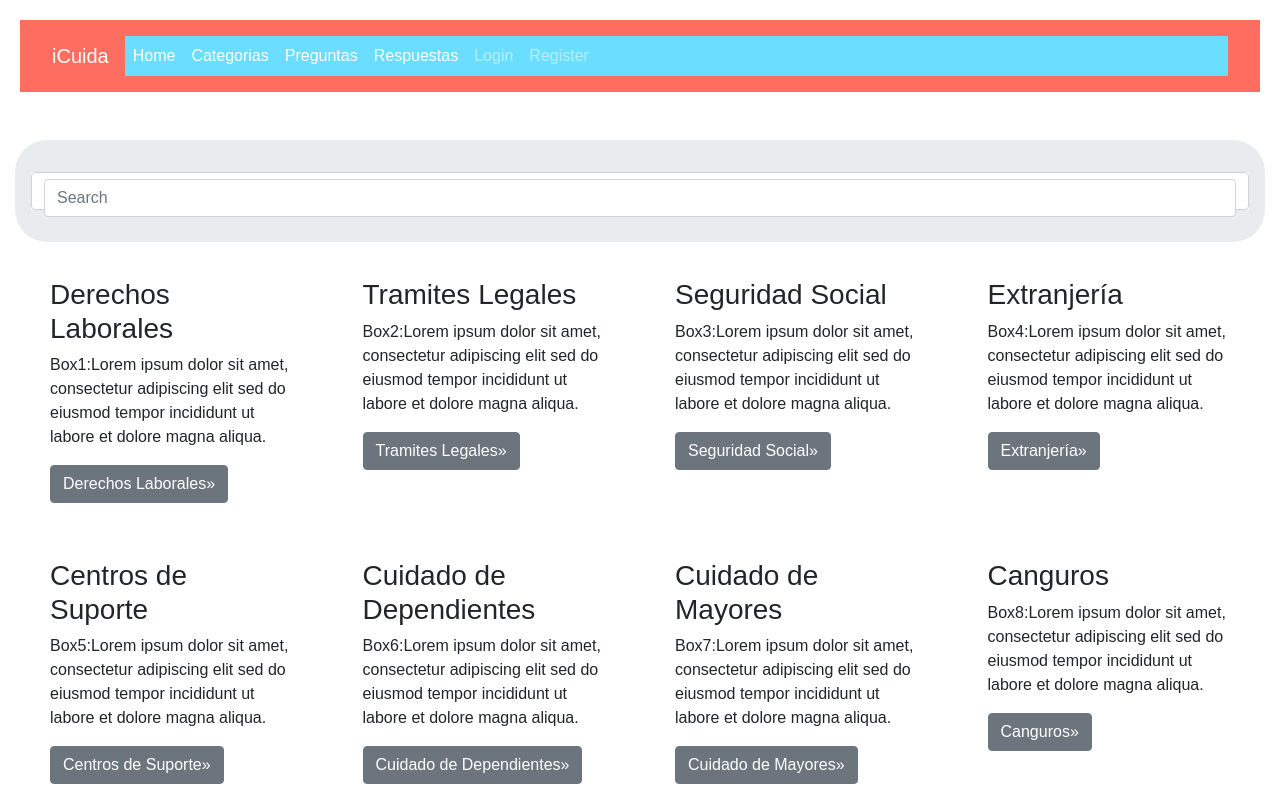
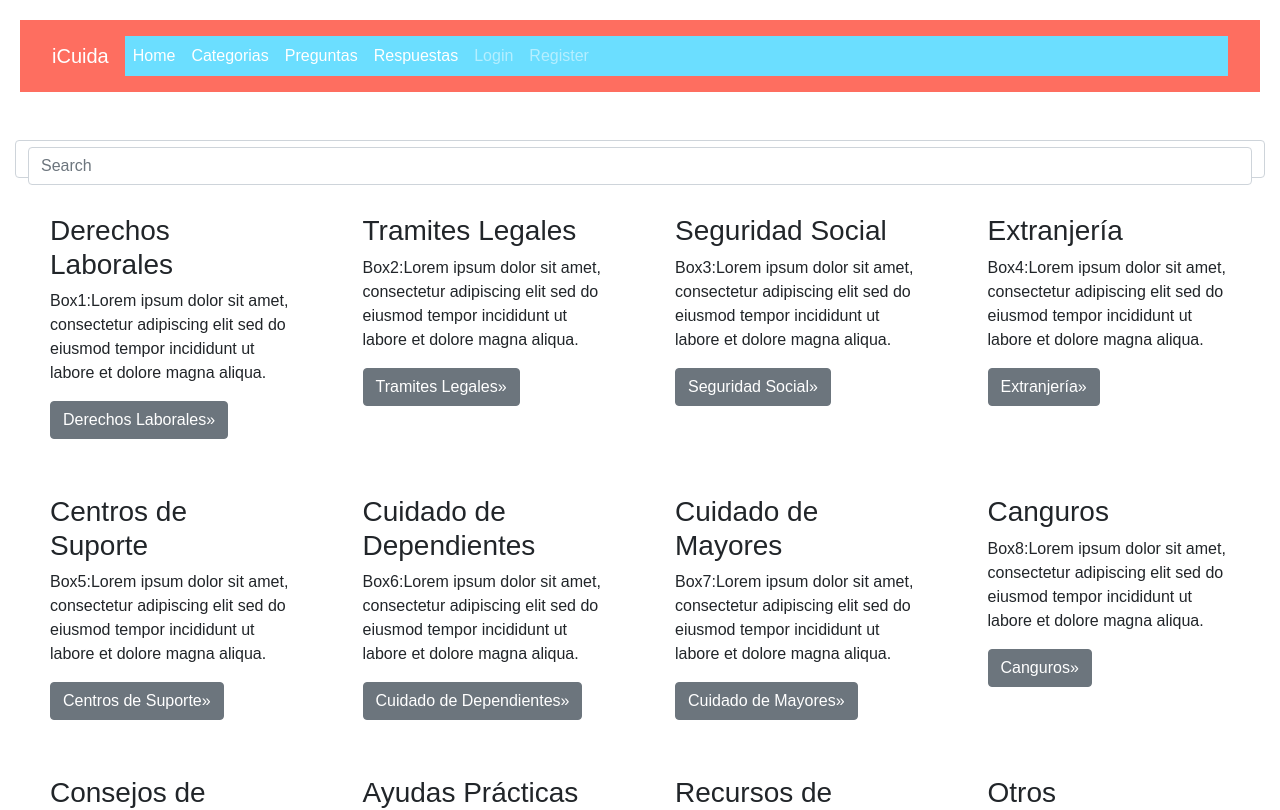
Before and after one commit to Iniciativa-Barcelona-Open-Data-I-iCuida/iCuida, a React (Create React App) app in the folder client/: page / in a window 1280 px wide. Shown: the top 810 px of the page. Built offline with nearby package versions, Linux system fonts and the light colour scheme.

Commit message:
del padding jumbotron

```diff
--- a/client/src/assets/css/Landing.css
+++ b/client/src/assets/css/Landing.css
@@ -43,9 +43,8 @@ body{
     transition: border-color .15s ease-in-out,box-shadow .15s ease-in-out;
 }
 
-
 .jumbotron {
-    padding: 2rem 1rem;
+    padding: 0 !important;
     margin-bottom: 2rem;
     border-radius: 2rem;
 }
@@ -96,21 +95,6 @@ div .jumbotron-mt-5 {
     font-weight: bold;
 }
 
-/*
-.div-col-xs-5
-.div-col-sm-6 {
-    background-color:#17a2b8;
-    position: relative;
-    width: 100%;
-    padding: 50px;
-    padding-right: 15px;
-    padding-left: 15px;
-    margin: 0 0 16px;
-    font-size: 32px;
-    font-weight: bold;
-    text-align: center;
-}*/
-
 .h2{
     margin: 0 0 8px;
     padding: 50px;
```
